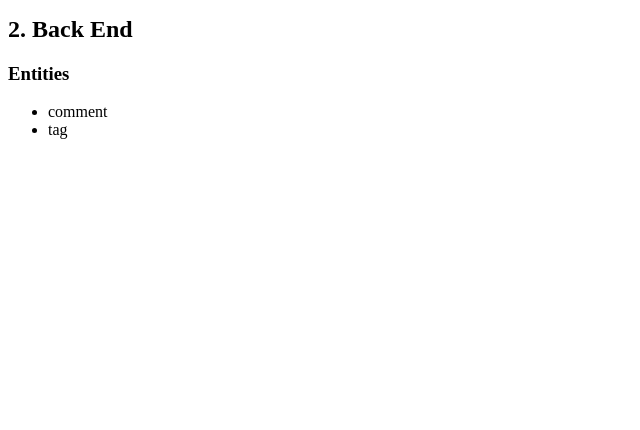
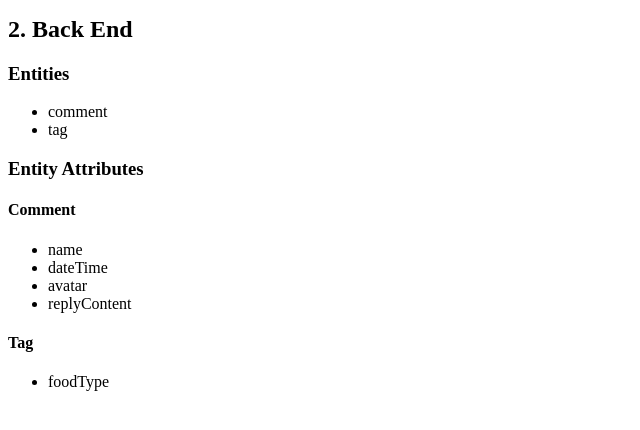
Before and after one commit to fgarcia132/ddp, a PHP site: page / in a window 1280 px wide. Shown: the part 255-685 px from the top of the page, without its empty margins (0-640 px from the left). Run offline with PHP 8.4, Linux system fonts and the light colour scheme.

Commit message:
added entity attributes

```diff
--- a/index.php
+++ b/index.php
@@ -19,5 +19,17 @@
 						<li>comment</li>
 						<li>tag</li>
 					</ul>
+				<h3>Entity Attributes</h3>
+					<h4>Comment</h4>
+						<ul>
+							<li>name</li>
+							<li>dateTime</li>
+							<li>avatar</li>
+							<li>replyContent</li>
+						</ul>
+					<h4>Tag</h4>
+						<ul>
+							<li>foodType</li>
+						</ul>
 	</body>
 </html>
```
